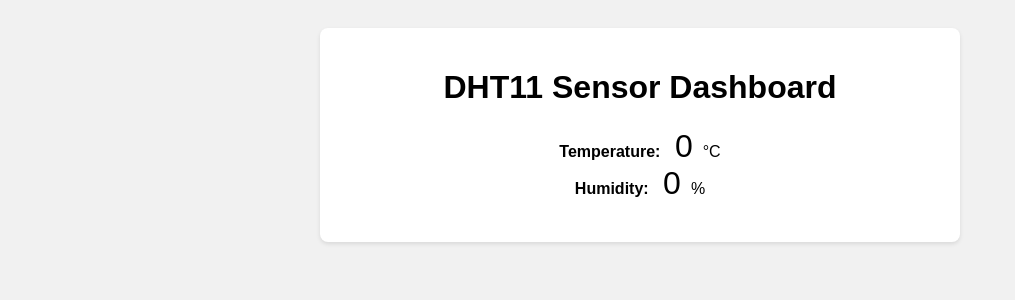
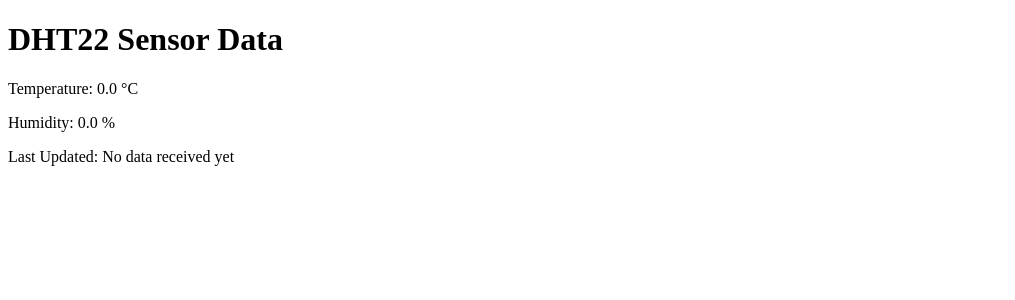
Before and after one commit to shreyash-patukale/cloud-crop, a Flask app: page / in a window 1280 px wide. Shown: the top 300 px of the page, without its empty margins (0-1015 px from the left). Run offline with Flask 2, Linux system fonts and the light colour scheme.

Commit message:
Update index.html

```diff
--- a/templates/index.html
+++ b/templates/index.html
@@ -2,54 +2,14 @@
 <html lang="en">
 <head>
     <meta charset="UTF-8">
+    <meta http-equiv="X-UA-Compatible" content="IE=edge">
     <meta name="viewport" content="width=device-width, initial-scale=1.0">
-    <title>DHT11 Sensor Dashboard</title>
-    <style>
-        body {
-            font-family: Arial, sans-serif;
-            background-color: #f1f1f1;
-            padding: 20px;
-        }
-        .container {
-            max-width: 600px;
-            margin: 0 auto;
-            padding: 20px;
-            background-color: #fff;
-            box-shadow: 0 2px 4px rgba(0, 0, 0, 0.1);
-            border-radius: 8px;
-        }
-        h1 {
-            text-align: center;
-        }
-        .sensor-data {
-            text-align: center;
-            margin: 20px 0;
-        }
-        .value {
-            font-size: 2em;
-            margin: 10px;
-        }
-    </style>
+    <title>DHT22 Sensor Dashboard</title>
 </head>
 <body>
-    <div class="container">
-        <h1>DHT11 Sensor Dashboard</h1>
-        <div class="sensor-data">
-            <div><strong>Temperature:</strong> <span class="value" id="temp"></span>°C</div>
-            <div><strong>Humidity:</strong> <span class="value" id="humidity"></span>%</div>
-        </div>
-    </div>
-
-    <script>
-        async function fetchSensorData() {
-            let response = await fetch('/api/sensor');
-            let data = await response.json();
-            document.getElementById("temp").innerText = data.temperature;
-            document.getElementById("humidity").innerText = data.humidity;
-        }
-
-        setInterval(fetchSensorData, 3000);  // Fetch data every 3 seconds
-        fetchSensorData();  // Initial fetch
-    </script>
+    <h1>DHT22 Sensor Data</h1>
+    <p>Temperature: {{ temperature }} °C</p>
+    <p>Humidity: {{ humidity }} %</p>
+    <p>Last Updated: {{ last_updated }}</p>
 </body>
 </html>
```
